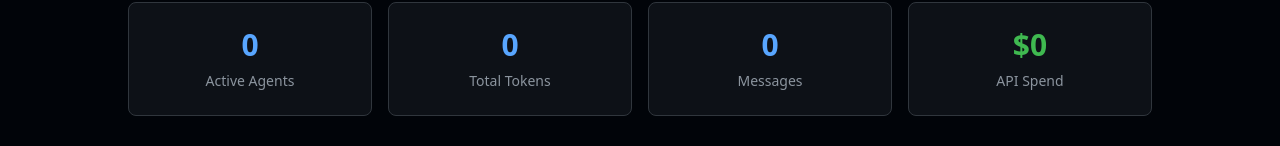
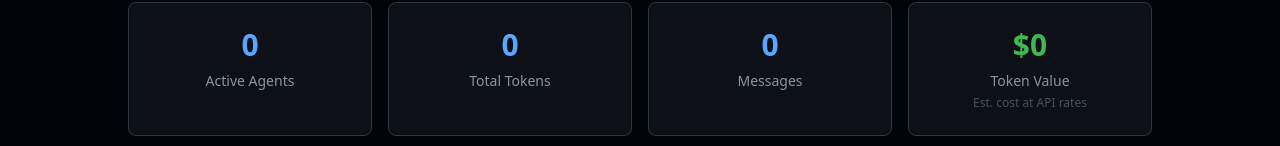
Before and after one commit to pierreeurope/clawpulse, a Next.js app: page / in a window 1280 px wide. Shown: the part 235-381 px from the top of the page. Built offline with nearby package versions, Linux system fonts and the light colour scheme; no server answers.

Commit message:
rename cost to Token Value with API rate disclaimer

```diff
--- a/src/components/CommunityLanding.tsx
+++ b/src/components/CommunityLanding.tsx
@@ -137,7 +137,8 @@ export default function CommunityLanding() {
             <div className="text-3xl font-bold text-[#3fb950] mb-2">
               ${(stats?.totalCost || 0).toFixed(0)}
             </div>
-            <div className="text-[#8b949e] text-sm">API Spend</div>
+            <div className="text-[#8b949e] text-sm">Token Value</div>
+            <div className="text-[#484f58] text-xs mt-1">Est. cost at API rates</div>
           </div>
         </div>
 
--- a/src/components/StatsCards.tsx
+++ b/src/components/StatsCards.tsx
@@ -43,9 +43,9 @@ export default function StatsCards({ stats }: Props) {
         color: "from-green-500/20 to-emerald-500/10",
       },
       {
-        label: "Total Cost",
+        label: "Token Value",
         value: formatCost(stats.totals.cost),
-        detail: "API spend",
+        detail: "Est. at API rates",
         icon: "💰",
         color: "from-yellow-500/20 to-amber-500/10",
       },
```
